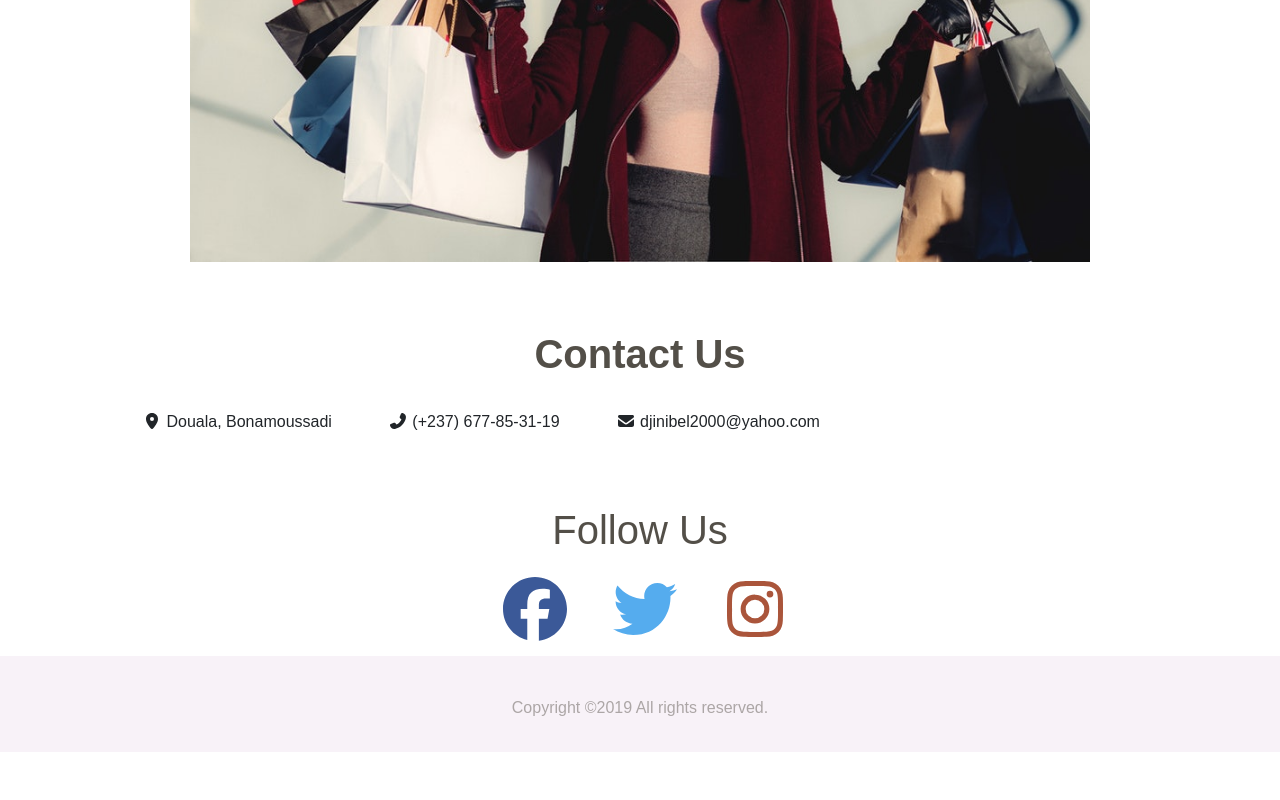
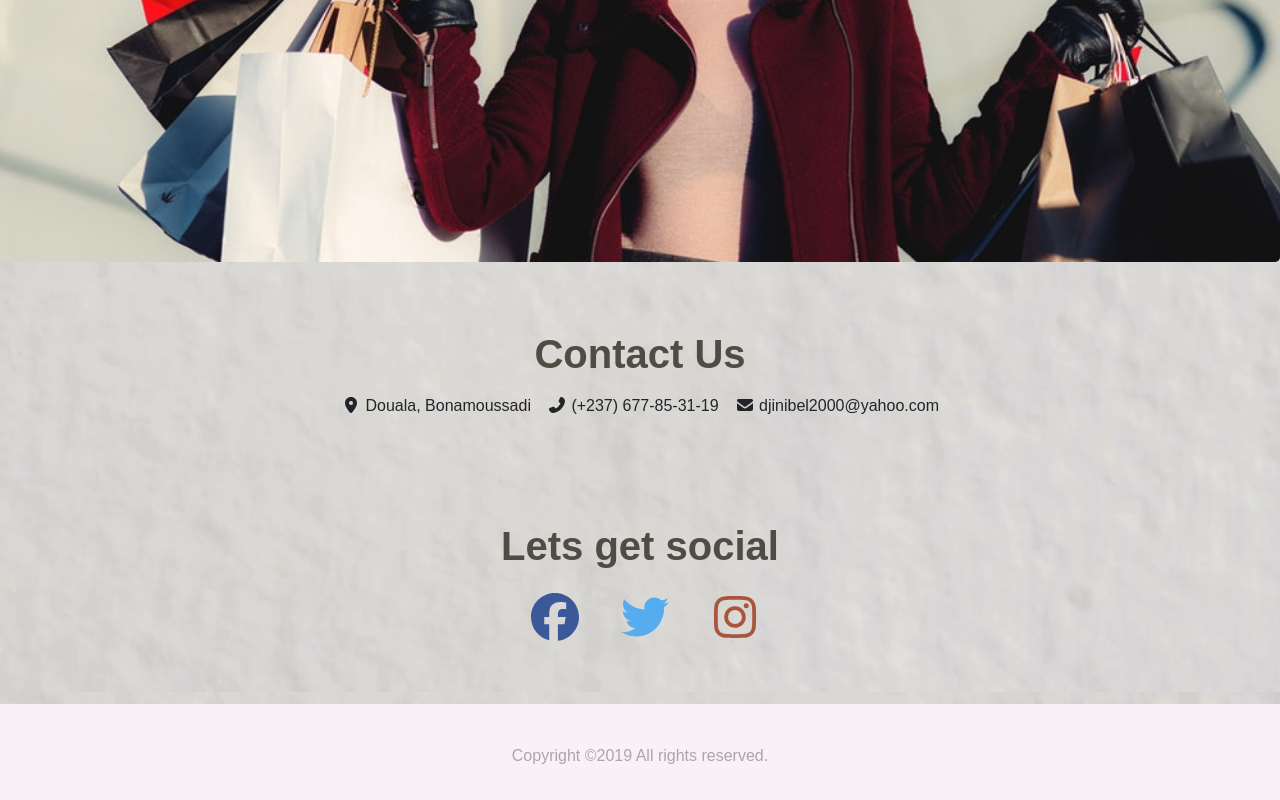
Before and after one commit to yland/joshbert, a plain HTML site: page contact.html in a window 1280 px wide. Shown: the part 388-1188 px from the top of the page. Before the commit the page ends 1140 px from the top, so only its background shows below. Drawn offline with Linux system fonts and the light colour scheme; files whose address does not match are found by name; a web font is replaced by a local one.

Commit message:
Add contact page background

```diff
--- a/contact.html
+++ b/contact.html
@@ -60,23 +60,23 @@
 
         <!-- Contact -->
         <div class="container">
-            <div class="row d-flex mt-5 mb-5 contact-info">
-                <div class="w-100 d-flex justify-content-center"><h1><b>Contact Us</b></h1></div>
+            <div class="contact-us row d-flex mx-5 my-5 justify-content-center">
+                <div class="w-100"><h1><b>Contact Us</b></h1></div>
 
-                <div class="d-flex ml-5 mr-2">
-                    <div class="info bg-white p-4">
+                <div class="d-inline">
+                    <div class="info p-2">
                         <i class="fas fa-map-marker-alt"></i>
                         Douala, Bonamoussadi
                     </div>
                 </div>
-                <div class="d-flex mr-2">
-                    <div class="info bg-white p-4">
+                <div class="d-inline">
+                    <div class="info p-2">
                       <i class="fas fa-phone-alt"></i>
                       (+237) 677-85-31-19
                     </div>
                 </div>
-                <div class="d-flex">
-                    <div class="info bg-white p-4">
+                <div class="d-inline">
+                    <div class="info p-2">
                       <i class="fas fa-envelope"></i>
                       djinibel2000@yahoo.com
                     </div>
@@ -84,13 +84,13 @@
             </div>
         </div>
         <!-- Follow us -->
-        <div class="follow-us flex-row">
-            <h1>Follow Us</h1>
+        <div class="follow-us flex-row mx-5 my-5">
+            <h1><b>Lets get social</b></h1>
 
             <ul class="social d-flex flex-row justify-content-center">
-                <li><a href="facebook.com"><i class="fab fa-circle fa-facebook fa-4x hvr-sink" aria-hidden="true"></i></a></li>
-				<li><a href="#" ><i class="fab fa-twitter fa-4x hvr-sink" aria-hidden="true"></i></a></li>
-				<li><a href="#" ><i class="fab fa-instagram fa-4x hvr-sink" aria-hidden="true"></i></a></li>
+                <li><a href="facebook.com"><i class="fab fa-circle fa-facebook fa-3x hvr-sink" ></i></a></li>
+				<li><a href="#" ><i class="fab fa-twitter fa-3x hvr-sink" ></i></a></li>
+				<li><a href="#" ><i class="fab fa-instagram fa-3x hvr-sink"></i></a></li>
             </ul>
         </div>
 
--- a/css/contact.css
+++ b/css/contact.css
@@ -1,9 +1,13 @@
+body{
+  background-image: url("../images/contact.png");
+}
 .jumbotron {
-    background-size: contain;
+    background-size: cover;
     margin-bottom: 20px;
  }
  .container{
    align-content: center;
+   text-align: center;
  }
 
 .row{
@@ -11,19 +15,13 @@
 }
 h1{
     color: rgba(66, 62, 54, 0.911);
+    font-family: Arial, Helvetica, sans-serif;
 
 }
 .follow-us{
     text-align: center;
 }
-.fa {
-    padding: 20px;
-    font-size: 30px;
-    width: 30px;
-    text-align: center;
-    text-decoration: none;
-    border-radius: 50%;
-  }
+
   .social li{
       margin-right: 30px;
       margin-top: 15px;
@@ -31,7 +29,7 @@ h1{
   }
   ul{
     list-style-type: none;
-    margin-bottom: 0px;
+    margin-bottom: 1px;
   }
   /* Set a specific color for each brand */
 
```
Also changed, not shown: images/contact.png (added).
